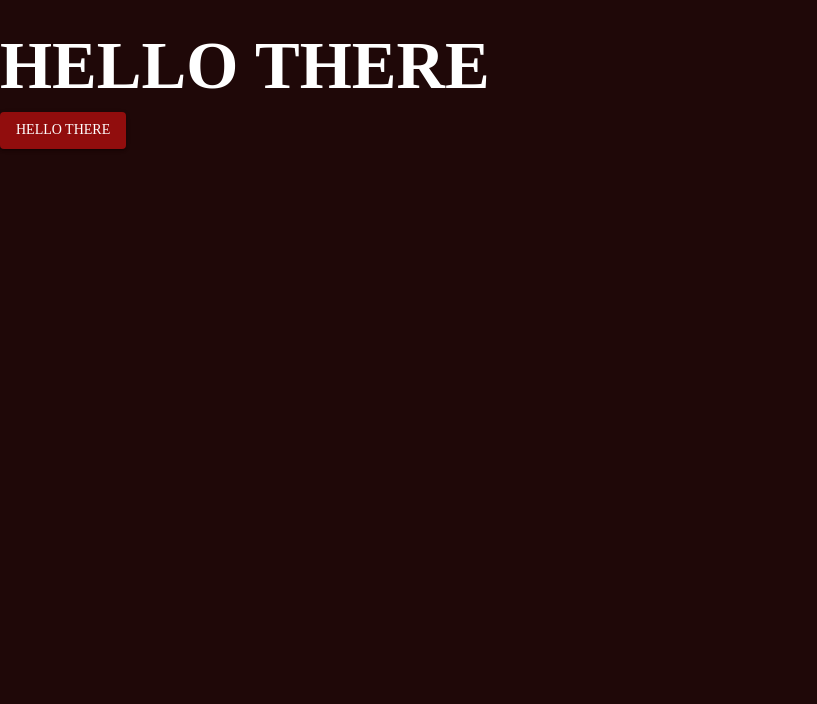
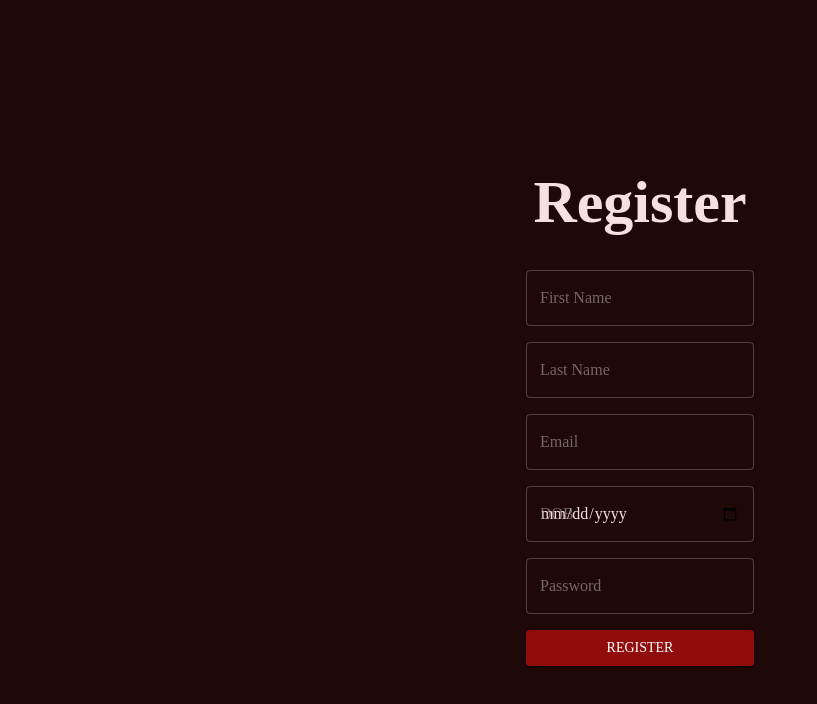
Before and after one commit to Faheem-T/kenzStoreFrontend, a React (Vite) app: page /test in a window 1280 px wide. Shown: the top 704 px of the page, without its empty margins (0-817 px from the left). Built offline with nearby package versions, Linux system fonts and the light colour scheme; a web font is replaced by a local one.

Commit message:
Implement bare bones register page

```diff
--- a/src/App.tsx
+++ b/src/App.tsx
@@ -1,44 +1,17 @@
 import {
-  Box,
-  Button,
-  createTheme,
-  CssBaseline,
-  ThemeProvider,
-  Typography,
+    Box,
+    Button,
+    Typography,
 } from "@mui/material";
 
-const theme = createTheme({
-  typography: {
-    fontFamily: "Onest Variable",
-  },
-  palette: {
-    mode: "dark",
-    primary: {
-      main: "#910D0D",
-    },
-    secondary: {
-      main: "#834620",
-    },
-    background: {
-      default: "#1F0808",
-      paper: "#1F0808",
-    },
-  },
-});
+
+
+
 
 function App() {
-  return (
-    <ThemeProvider theme={theme}>
-      <CssBaseline />
-      <Typography
-        variant={"h1"}
-        sx={{ fontWeight: 900, fontVariantCaps: "all-small-caps" }}
-      >
-        Hello there
-      </Typography>
-      <Button variant="contained">Hello there</Button>
-    </ThemeProvider>
-  );
+    return (
+        <h1>hi</h1>
+    );
 }
 
 export default App;
--- /dev/null
+++ b/src/app/features/auth/RegisterPage.tsx
@@ -0,0 +1,58 @@
+import { TextField, Box, Button, Stack, Typography } from "@mui/material"
+import { useForm } from "react-hook-form"
+import { zodResolver } from "@hookform/resolvers/zod"
+import { DevTool } from "@hookform/devtools"
+import { z } from "zod"
+
+const registerSchema = z.object({
+    firstName: z.string().nonempty("First name is required").min(3, "Name cannot be less than 3 characters"),
+    lastName: z.string().nonempty("Last name is required"),
+    email: z.string().nonempty("Email is required").email("Email format is not valid"),
+    DOB: z.date(),
+    password: z.string().nonempty("Password is required")
+})
+
+type registerFormValues = {
+    firstName: string;
+    lastName: string;
+    email: string;
+    DOB: Date;
+    password: string;
+}
+
+export const RegisterPage = () => {
+    const form = useForm<registerFormValues>({
+        defaultValues: {
+            firstName: "",
+            lastName: "",
+            email: "",
+            DOB: new Date(),
+            password: "",
+
+        }, resolver: zodResolver(registerSchema)
+    });
+    const { register, handleSubmit, control, formState } = form;
+
+    const { errors } = formState;
+
+    const submitHandler = (data: registerFormValues) => {
+        console.log(data)
+    }
+
+    return (
+        <Box sx={{ height: '100vh', display: "flex", alignItems: "center", justifyContent: "center", flexDirection: "column" }}>
+            <Typography margin={4} variant="h2" fontWeight={800}>Register</Typography>
+            <form noValidate onSubmit={handleSubmit(submitHandler)}>
+                <Stack spacing={2} paddingY={0} paddingX={50}>
+                    <TextField label="First Name" {...register("firstName")} error={!!errors.firstName} helperText={errors.firstName?.message} />
+                    <TextField label="Last Name" {...register("lastName")} error={!!errors.lastName} helperText={errors.lastName?.message} />
+                    <TextField label="Email" type="email" {...register("email")} error={!!errors.email} helperText={errors.email?.message} />
+                    <TextField label="DOB" type="date" {...register("DOB", { valueAsDate: true })} error={!!errors.DOB} helperText={errors.DOB?.message} />
+                    <TextField label="Password" type="password" {...register("password")} error={!!errors.password} helperText={errors.password?.message} />
+                    <Button type="submit" variant="contained" color="primary">Register</Button>
+                </Stack>
+                <DevTool control={control} />
+            </form>
+        </Box>
+    )
+}
--- /dev/null
+++ b/src/app/hooks.ts
@@ -0,0 +1,5 @@
+import { useDispatch, useSelector } from "react-redux";
+import { AppDispatch, RootState } from "./store";
+
+export const useAppDispatch = useDispatch.withTypes<AppDispatch>();
+export const useAppSelector = useSelector.withTypes<RootState>();
--- a/src/main.tsx
+++ b/src/main.tsx
@@ -1,11 +1,29 @@
 import { StrictMode } from "react";
 import { createRoot } from "react-dom/client";
 import "./index.css";
-// import "@fontsource-variable/onest";
 import App from "./App.tsx";
+import { ThemeProvider } from "@emotion/react";
+import theme from "./theme"
+import { createBrowserRouter, RouterProvider } from "react-router";
+import { RegisterPage } from "./app/features/auth/RegisterPage.tsx";
+import { CssBaseline } from "@mui/material";
+const router = createBrowserRouter([
+    {
+        path: ""
+    },
+    {
+        path: "/test",
+        element: <RegisterPage />
+    }
+]
+)
 
 createRoot(document.getElementById("root")!).render(
-  <StrictMode>
-    <App />
-  </StrictMode>
+    <StrictMode>
+        <ThemeProvider theme={theme}>
+            <CssBaseline />
+            <RouterProvider router={router} />
+            {/* <App /> */}
+        </ThemeProvider>
+    </StrictMode>
 );
--- /dev/null
+++ b/src/theme.ts
@@ -0,0 +1,43 @@
+import { createTheme, responsiveFontSizes, alpha } from "@mui/material";
+declare module "@mui/material/styles" {
+    interface Palette {
+        buttonBlue?: Palette["primary"];
+    }
+    interface PaletteOptions {
+        buttonBlue?: PaletteOptions["primary"];
+    }
+}
+
+let theme = createTheme({
+    typography: {
+        fontFamily: "Onest Variable",
+    },
+    palette: {
+        mode: "dark",
+        background: {
+            default: "#1F0808",
+            paper: "#1F0808",
+        },
+        primary: {
+            main: "#910D0D", // red
+        },
+        secondary: {
+            main: "#834620",
+        },
+        text: {
+            primary: "#F7E0E0",
+            secondary: alpha("#A9A9A9", 0.6), // Faded text
+        },
+        success: {
+            main: "#18AC2A",
+        },
+        buttonBlue: {
+            main: "#15178B",
+        },
+    },
+});
+
+// Makes the font size responsive
+theme = responsiveFontSizes(theme);
+
+export default theme;
```
Also changed, not shown: package.json (+6 -1 lines), src/app/features/auth/authSlice.ts (added, +11 -0 lines), src/app/features/user/userSlice.ts (added, +9 -0 lines), src/app/store.ts (added, +17 -0 lines), src/app/features/user/homepage.tsx (added), 2 other files (tests, documents, lock files or other folders).
